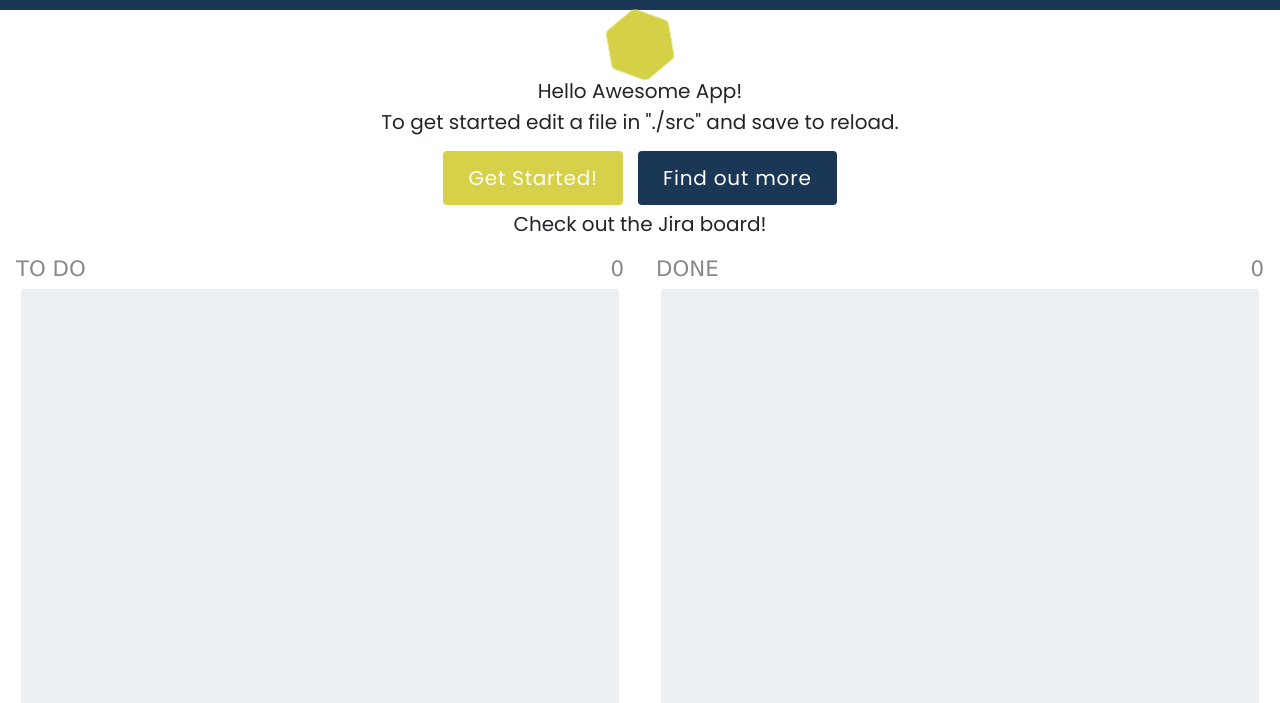
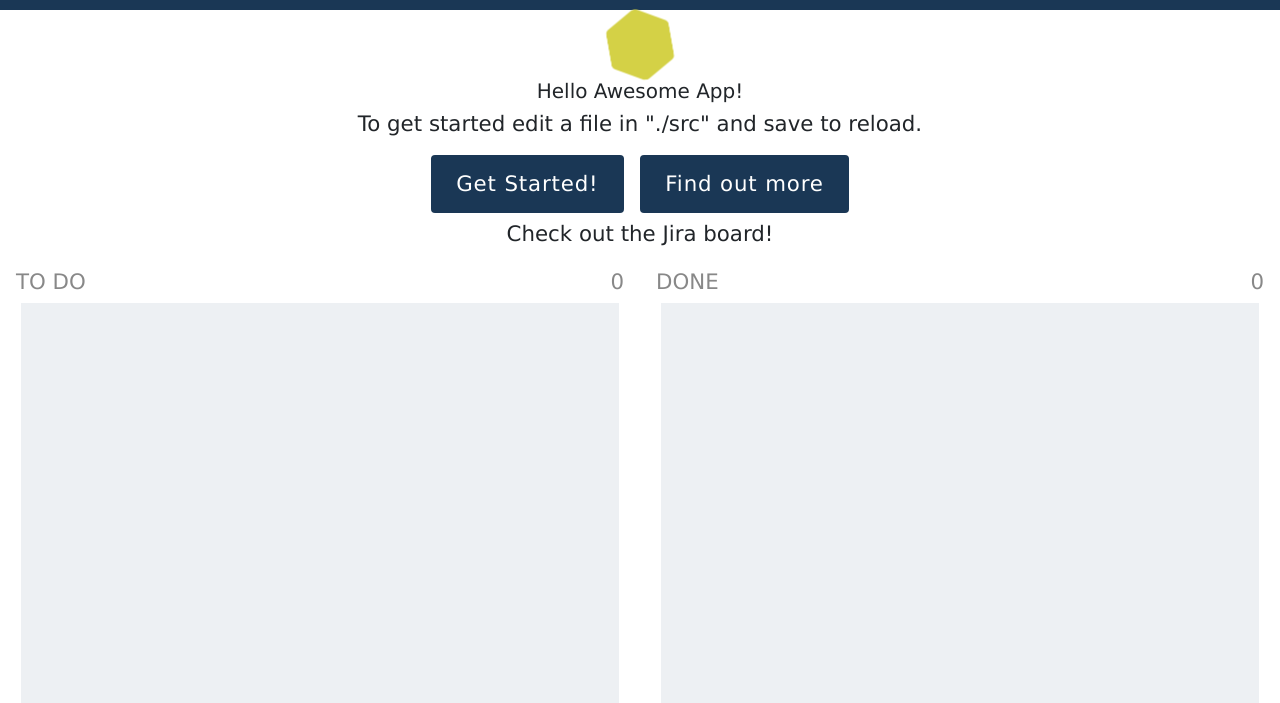
Before and after one commit to levizol/internship-starter-kit, a website built with Parcel: page src/index.html in a window 1280 px wide. Shown: the part 97-800 px from the top of the page. Built offline with nearby package versions, Linux system fonts and the light colour scheme.

Commit message:
modificarile dupa feedback- inca incomplet

```diff
--- a/package.json
+++ b/package.json
@@ -9,8 +9,6 @@
   "author": "Artsoft",
   "license": "ISC",
   "devDependencies": {
-    "@babel/plugin-proposal-class-properties": "^7.14.5",
-    "babel-eslint": "^10.1.0",
     "eslint": "^7.30.0",
     "eslint-config-google": "^0.14.0",
     "parcel-bundler": "^1.12.5",
--- a/src/scripts/Jira.js
+++ b/src/scripts/Jira.js
@@ -1,6 +1,15 @@
-/* eslint-disable max-len *//* eslint-disable require-jsdoc *//* eslint-disable no-unused-vars *//* eslint-disable no-invalid-this *//* eslint-disable linebreak-style */
-
+/* eslint-disable no-unused-vars */
+/* eslint-disable no-invalid-this */
+/**
+ * Ticket class
+ */
 class Card {
+  /**
+   *
+   * @param {*} title - title of ticket
+   * @param {*} remaining -remaining work for the ticket
+   * @param {*} number - number of the ticket
+   */
   constructor(title, remaining, number) {
     this.title = title;
     this.estimated = remaining;
@@ -142,11 +151,12 @@
  * insert a column to the right
  */
 function addColumn() {
+  const where = this.parentElement.parentElement;
   let colnr = parseInt( localStorage.getItem('colnr') );
   colnr = colnr+1;
   localStorage.setItem('colnr', colnr);
 
-  where = this.parentElement.parentElement;
+
   const newNode = document.createElement('div');
   newNode.setAttribute('class', 'column');
 
@@ -337,7 +347,7 @@
   dataNode.classList.toggle('data');
   dataNode.setAttribute('ondrop', 'drop(event)');
   dataNode.setAttribute('ondragover', 'allowDrop(event)');
-  /** ondrop="drop(event)" ondragover="allowDrop(event)"*/
+
 
   newNode.appendChild(containerNode);
   newNode.appendChild(dataNode);
@@ -359,9 +369,9 @@
 }
 
 
-/*
- * hide an element
-*/
+/**
+ * hides an element
+ */
 function hide() {
   this.classList.toggle('hide');
 }
@@ -462,20 +472,11 @@
           saveCard();
         }
       }
-
-      /* if (!document.querySelector('.changeColName').classList.contains('hide')) {
-        if (!event.target.matches('.changeColName') &&
-        !event.target.matches('.colName') &&
-        !event.target.matches('.saveCol')) {
-          document.querySelector('.changeColName').classList.toggle('hide');
-        }
-      }*/
     },
 );
 
-
-/* eslint-disable linebreak-style */
-/** *
+/**
+ * Adds a new card when clikced on save
  *
  */
 function saveCard() {
@@ -627,20 +628,6 @@
  * @param {*} first -on which column to put event
  */
 function changeName(first = null) {
-  /* const name = prompt('Please enter the new column name');
-
-  if (name != null) {
-    this.innerHTML = name;
-    let colid = this.parentElement.parentElement.getAttribute('id');
-    colid = colid.substring(3, colid.length);
-    colid = parseInt(colid);
-
-    let titles = localStorage.getItem('titles');
-    titles = JSON.parse(titles);
-    titles[colid] = name;
-    titles = JSON.stringify(titles);
-    localStorage.setItem('titles', titles);
-  }*/
   try {
     lastColumn = this.parentElement.parentElement.getAttribute('id');
     lastColumn = lastColumn.substring(3, lastColumn.length);
@@ -652,6 +639,9 @@
   }
 }
 
+/**
+ * Saves the column new name
+ */
 function saveCol() {
   const name = document.querySelector('.colName').value;
   if (document.querySelector('.error2').classList.contains('hide')) {
@@ -664,7 +654,8 @@
       document.querySelector('.error2').classList.toggle('hide');
     }
     const colid = lastColumn;
-    document.querySelector('#col'+colid).querySelector('.name').innerHTML = name;
+    document.querySelector('#col'+colid)
+        .querySelector('.name').innerHTML = name;
 
     let titles = localStorage.getItem('titles');
     titles = JSON.parse(titles);
@@ -676,14 +667,16 @@
   document.querySelector('.colName').value='';
 }
 /**
- *
+ *Shiws or hides details of cards
  */
 function detdet() {
   document.querySelector('.information .add')
       .classList.toggle('hide');
 }
 
-
+/**
+ * updates nr of tickets in every column
+ */
 function updateNr() {
   let cards = localStorage.getItem('cardDetails');
   cards = JSON.parse(cards);
--- a/src/scripts/index.js
+++ b/src/scripts/index.js
@@ -1,10 +1,3 @@
 import '../styles/main.css';
 import Button from './Button';
 import CallToAction from './CallToAction';
-
-const button = new Button(document.querySelector('.button'));
-const cta = new CallToAction(document.querySelector('.button-cta'));
-
-button.registerEvents();
-cta.registerEvents();
-cta.changeBgColor();
--- a/src/styles/main.css
+++ b/src/styles/main.css
@@ -14,12 +14,12 @@
 body {
     margin: 0;
     height: 100vh;
-
     display: flex;
     flex-direction: column;
     justify-content: space-between;
-
-    font: 400 2rem/1.4 'Poppins', Helvetica, Arial, sans-serif;
+    font-weight: normal;
+    font-size: 16pt;
+    font-family:Verdana, Geneva, Tahoma, sans-serif;
 }
 
 header {
@@ -102,9 +102,7 @@
     display: flex;
     width: 100%;
     color: rgb(136, 136, 136);
-    font-weight: normal;
-    font-size: 16pt;
-    font-family:Verdana, Geneva, Tahoma, sans-serif;
+
     align-items: stretch;
     justify-content: space-between;
 
@@ -117,7 +115,7 @@
 
 }
 
-.data{
+.data {
     background-color: #edf0f3;
     margin: 5px ;
     padding: 10px;
@@ -130,24 +128,12 @@
     background-color: #b7bbbe;
 }
 
-.label {
-
-    background-color: white;
-    display: block;
-    text-align: left;
-    top: 0;
-}
-
 .hide {
     display: none;
 }
 
-.addition, .delete {
-    color : rgb(143, 143, 143)(59, 57, 57)(65, 63, 63)(65, 63, 63);
-    margin-right: 10px;
-}
 
-.popup{
+.popup {
     background-color: white;
     border: 3px solid black;
     width: 80%;
@@ -156,7 +142,7 @@
     top:5%;
 }
 
-.container-flex{
+.container-flex {
     display: flex;
     width: 100%;
     font-weight: normal;
@@ -174,7 +160,7 @@
     margin-top: 60%;
 }
 
-.input{
+.input {
     display: block;
     margin: auto;
     margin-top: 15%;
@@ -186,7 +172,7 @@
     float: left;
 }
 
-.input .row{
+.input .row {
     margin-top: 10px;
 }
 
@@ -204,11 +190,11 @@
     padding-right: 0px;
 }
 
-.card:hover{
+.card:hover {
     background-color: rgb(166, 228, 247);
 }
 
-.remaining{
+.remaining {
 
     background-color: rgb(224, 222, 222);
     color:white;
@@ -224,11 +210,11 @@
 
 }
 
-.card .title{
+.card .title {
     color: black;
 }
 
-.card .filter{
+.card .filter {
     font-style: italic;
     margin-bottom: 50px;
 }
@@ -251,12 +237,12 @@
     padding-left: 30px;
 }
 
-.information .right{
+.information .right {
     text-align: right;
     padding-right: 30px;
 }
 
-.det{
+.det {
     margin-top: 40px;
 }
 
@@ -264,7 +250,7 @@
     margin: 20px;
 }
 
-.add .st{
+.add .st {
     display: inline;
     background-color: green;
     color: white;
@@ -304,7 +290,7 @@
     float: right;
 }
 
-.changeColName{
+.changeColName {
     border: 3px solid black;
     width: 80%;
     height:200px;
@@ -313,7 +299,7 @@
     background-color: white;
 }
 
-.colName{
+.colName {
     display: block;
     margin:auto;
 }
```
Also changed, not shown: src/index.html (+3 -3 lines), src/templates/jira.html (+19 -19 lines).
